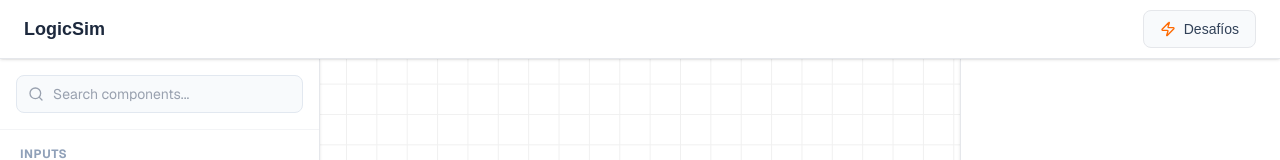
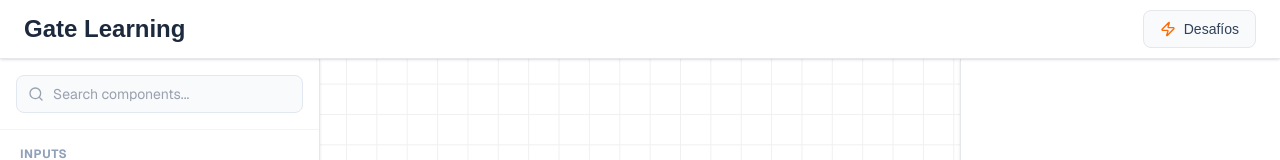
Before and after one commit to GabrielCuccia/logicsim, a Next.js app: page / in a window 1280 px wide. Shown: the top 160 px of the page. Built offline with nearby package versions, Linux system fonts and the light colour scheme.

Commit message:
Actualizacion titulo

```diff
--- a/app/components/Header.tsx
+++ b/app/components/Header.tsx
@@ -6,7 +6,7 @@ export default function Header() {
 
             <div className="flex items-center gap-3">
                 <div>
-                    <h1 className="font-bold text-slate-800 text-lg leading-tight">LogicSim</h1>
+                    <h1 className="font-bold text-slate-800 text-2xl leading-tight">Gate Learning</h1>
 
                 </div>
             </div>
```
